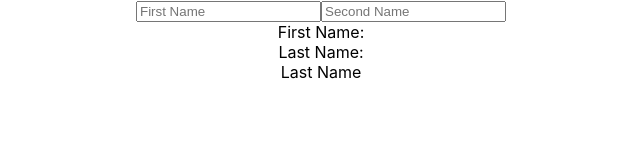
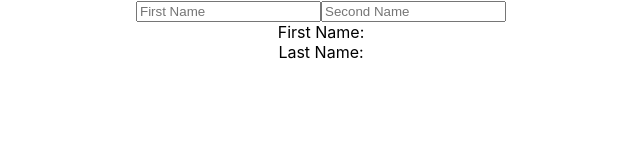
Before and after one commit to VladimirRM/g-js-redux, a React (Create React App) app: page / in a window 1280 px wide. Shown: the top 160 px of the page, without its empty margins (319-959 px from the left). Built offline with nearby package versions, Linux system fonts and the light colour scheme.

Commit message:
Create input lastName

```diff
--- a/src/components/LastName.js
+++ b/src/components/LastName.js
@@ -1,7 +1,9 @@
 import React from 'react'
+import { useSelector } from 'react-redux'
 
 const LastName = () => {
-    return <div className='font-bold'>Last Name</div>
+    const lastName = useSelector(state=> state.user.lastName)
+    return <div className='font-bold'>{lastName}</div>
 }
 
 export default LastName
```
